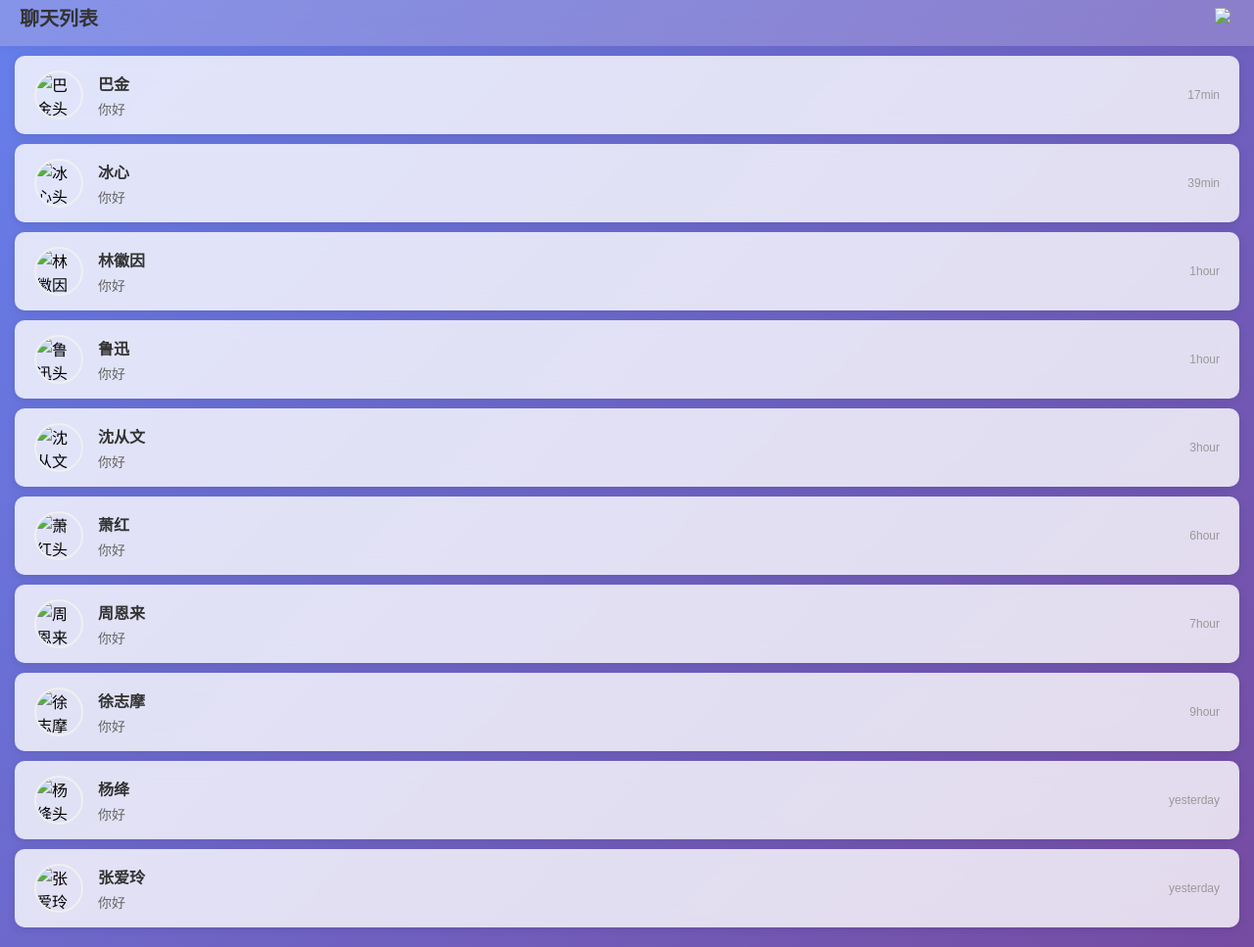
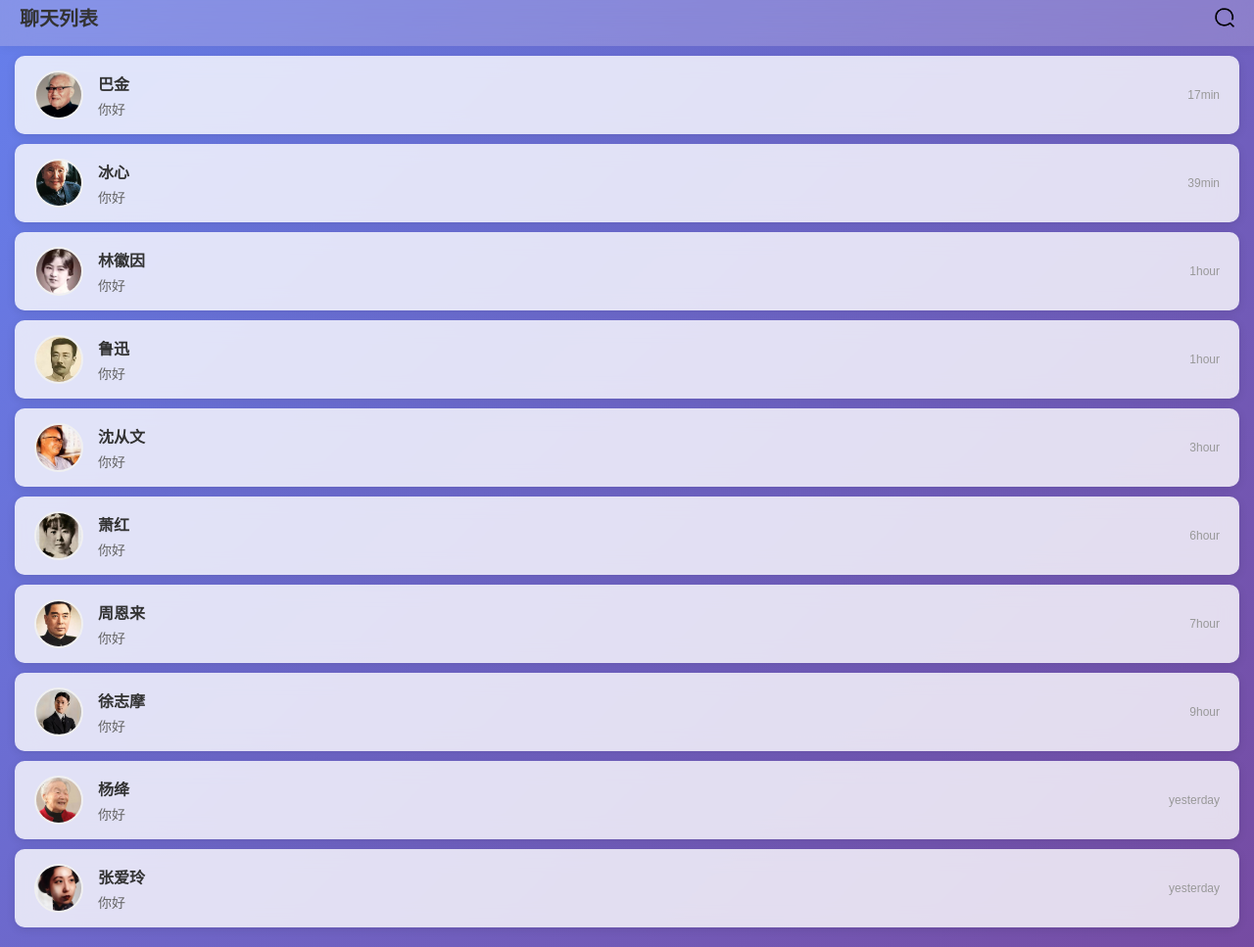
Before and after one commit to zmhh-5126/HeartHeal, a plain HTML site: page chat.html in a window 1280 px wide. Shown: the part 230-1197 px from the top of the page at 98% size. Drawn offline with Linux system fonts and the light colour scheme.

Commit message:
Update chat.html
new images

```diff
--- a/chat.html
+++ b/chat.html
@@ -430,12 +430,12 @@
 
     <div class="header-bar">
         <h1>聊天列表</h1>
-        <img src="HeartHeal_Final/search.png" alt="搜索" class="search-icon">
+        <img src="../images/search.png" alt="搜索" class="search-icon">
     </div>
 
     <div class="chat-list">
         <div class="chat-item" data-id="1" data-name="巴金" data-bot-id="7628573149634003007">
-            <img src="HeartHeal_Final/巴金.jpg" alt="巴金头像" loading="lazy">
+            <img src="../images/巴金.jpg" alt="巴金头像" loading="lazy">
             <div class="chat-info">
                 <span class="name">巴金</span>
                 <span class="message">你好</span>
@@ -443,7 +443,7 @@
             <span class="last-time">17min</span>
         </div>
         <div class="chat-item" data-id="2" data-name="冰心" data-bot-id="7628573784844566579">
-            <img src="HeartHeal_Final/冰心.jpg" alt="冰心头像" loading="lazy">
+            <img src="../images/冰心.jpg" alt="冰心头像" loading="lazy">
             <div class="chat-info">
                 <span class="name">冰心</span>
                 <span class="message">你好</span>
@@ -451,7 +451,7 @@
             <span class="last-time">39min</span>
         </div>
         <div class="chat-item" data-id="3" data-name="林徽因" data-bot-id="7628589169492934707">
-            <img src="HeartHeal_Final/林徽因.jpg" alt="林徽因其头像" loading="lazy">
+            <img src="../images/林徽因.jpg" alt="林徽因其头像" loading="lazy">
             <div class="chat-info">
                 <span class="name">林徽因</span>
                 <span class="message">你好</span>
@@ -459,7 +459,7 @@
             <span class="last-time">1hour</span>
         </div>
         <div class="chat-item" data-id="4" data-name="鲁迅" data-bot-id="7628255896149835822">
-            <img src="HeartHeal_Final/鲁迅.jpg" alt="鲁迅头像" loading="lazy">
+            <img src="../images/鲁迅.jpg" alt="鲁迅头像" loading="lazy">
             <div class="chat-info">
                 <span class="name">鲁迅</span>
                 <span class="message">你好</span>
@@ -467,7 +467,7 @@
             <span class="last-time">1hour</span>
         </div>
         <div class="chat-item" data-id="5" data-name="沈从文" data-bot-id="7628590762699538474">
-            <img src="HeartHeal_Final/沈从文.jpg" alt="沈从文头像" loading="lazy">
+            <img src="../images/沈从文.jpg" alt="沈从文头像" loading="lazy">
             <div class="chat-info">
                 <span class="name">沈从文</span>
                 <span class="message">你好</span>
@@ -475,7 +475,7 @@
             <span class="last-time">3hour</span>
         </div>
         <div class="chat-item" data-id="6" data-name="萧红" data-bot-id="7628644471453892659">
-            <img src="HeartHeal_Final/萧红.jpg" alt="萧红头像" loading="lazy">
+            <img src="../images/萧红.jpg" alt="萧红头像" loading="lazy">
             <div class="chat-info">
                 <span class="name">萧红</span>
                 <span class="message">你好</span>
@@ -483,7 +483,7 @@
             <span class="last-time">6hour</span>
         </div>
         <div class="chat-item" data-id="7" data-name="周恩来" data-bot-id="7431493569413824527">
-            <img src="HeartHeal_Final/周恩来.jpg" alt="周恩来头像" loading="lazy">
+            <img src="../images/周恩来.jpg" alt="周恩来头像" loading="lazy">
             <div class="chat-info">
                 <span class="name">周恩来</span>
                 <span class="message">你好</span>
@@ -491,7 +491,7 @@
             <span class="last-time">7hour</span>
         </div>
         <div class="chat-item" data-id="8" data-name="徐志摩" data-bot-id="7628588459124883491">
-            <img src="HeartHeal_Final/徐志摩.jpg" alt="徐志摩头像" loading="lazy">
+            <img src="../images/徐志摩.jpg" alt="徐志摩头像" loading="lazy">
             <div class="chat-info">
                 <span class="name">徐志摩</span>
                 <span class="message">你好</span>
@@ -499,7 +499,7 @@
             <span class="last-time">9hour</span>
         </div>
         <div class="chat-item" data-id="9" data-name="杨绛" data-bot-id="7628586566759530531">
-            <img src="HeartHeal_Final/杨绛.jpg" alt="杨绛头像" loading="lazy">
+            <img src="../images/杨绛.jpg" alt="杨绛头像" loading="lazy">
             <div class="chat-info">
                 <span class="name">杨绛</span>
                 <span class="message">你好</span>
@@ -507,7 +507,7 @@
             <span class="last-time">yesterday</span>
         </div>
         <div class="chat-item" data-id="10" data-name="张爱玲" data-bot-id="7628580662375317550">
-            <img src="HeartHeal_Final/张爱玲.jpg" alt="张爱玲头像" loading="lazy">
+            <img src="../images/张爱玲.jpg" alt="张爱玲头像" loading="lazy">
             <div class="chat-info">
                 <span class="name">张爱玲</span>
                 <span class="message">你好</span>
@@ -529,9 +529,9 @@
             });
         });
 
-        // === 新的危机干预系统 ===
+        // === 新危机干预系统 ===
 
-        // 危机关键词列表（更全面）
+        // 危机关键词列表
         const crisisKeywords = [
             // 直接表达
             '我不想活了', '我觉得生活没有意思', '活着好累', '想自杀', '想死', '不想活',
```
